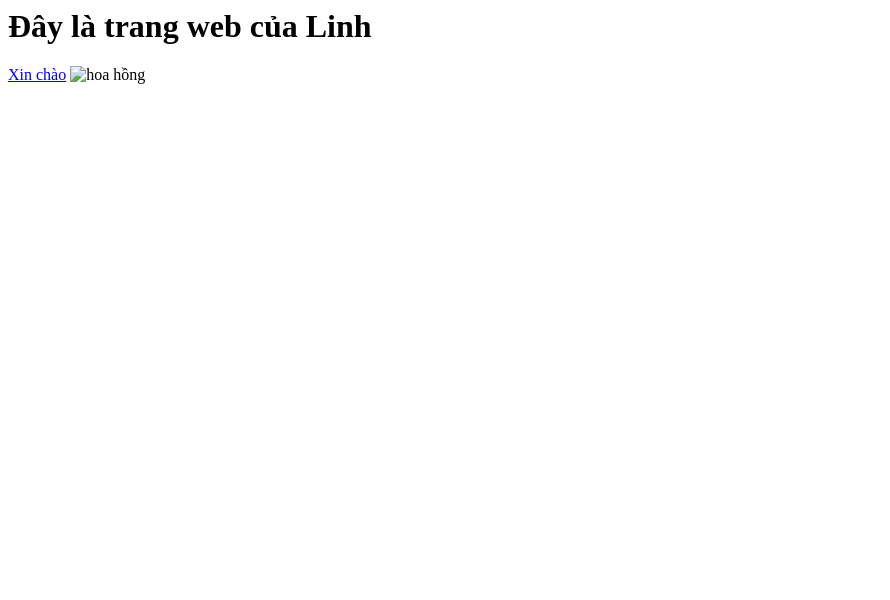
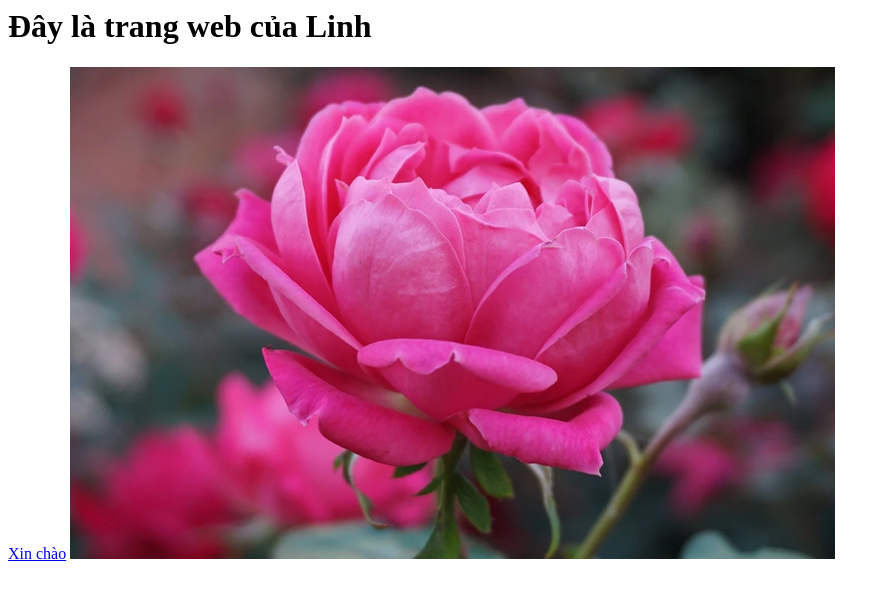
Before and after one commit to pphuongttt/Thietkeweb, a plain HTML site: page index.html in a window 1280 px wide. Shown: the whole page, without its empty margins (0-890 px from the left). Drawn offline with Linux system fonts and the light colour scheme.

Commit message:
Update index.html

```diff
--- a/index.html
+++ b/index.html
@@ -5,6 +5,6 @@
   <body>
     <h1>Đây là trang web của Linh </h1>
     <a href="test/hello.html"> Xin chào</a>
-    <img source="images/rose.png" alt="hoa hồng" style=" width=33%">
+    <img src="images/rose.png" alt="hoa hồng" style=" width=33%">
   </body>
 </html>
```
